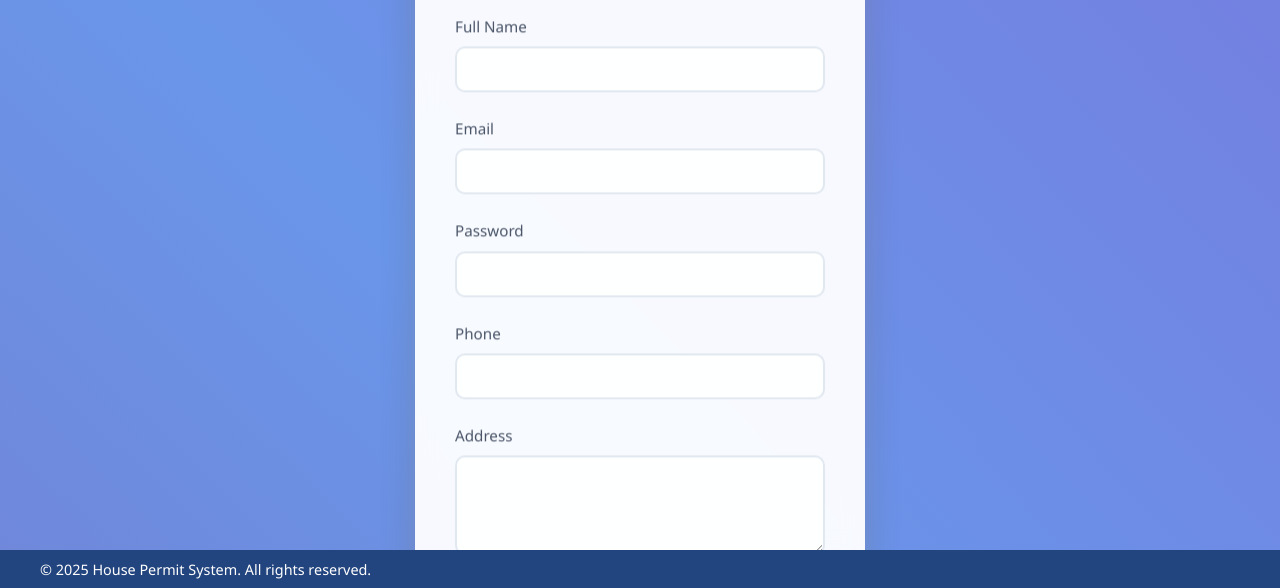
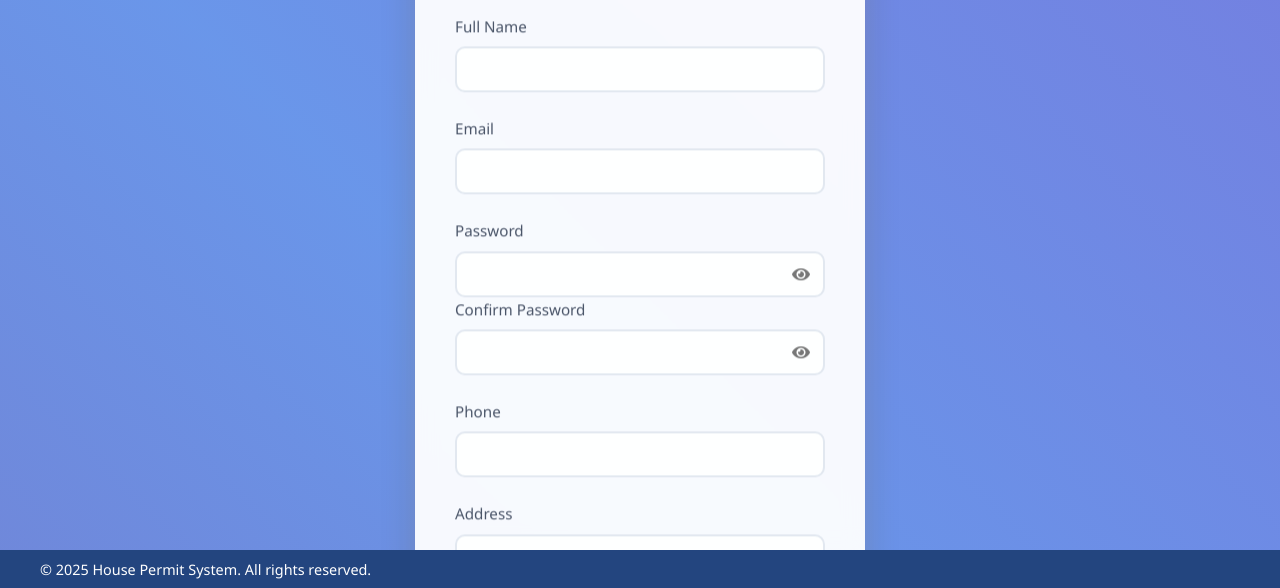
Before and after one commit to aryankushwaha444/House_Permit_Portal_MERN, a website: page public/register.html in a window 1280 px wide. Shown: the part 210-798 px from the top of the page. Drawn offline with Linux system fonts and the light colour scheme.

Commit message:
in password field: eye icon add

```diff
--- a/public/register.html
+++ b/public/register.html
@@ -3,7 +3,12 @@
   <head>
     <meta charset="UTF-8" />
     <meta name="viewport" content="width=device-width, initial-scale=1.0" />
-    <link rel="icon" type="image/png" href="/assets/images/logo.png" class="logo" />
+    <link
+      rel="icon"
+      type="image/png"
+      href="/assets/images/logo.png"
+      class="logo"
+    />
     <title>Register - House Permit System</title>
     <link rel="stylesheet" href="styles.css" />
     <link
@@ -46,6 +51,7 @@
           </div>
           <div class="form-group">
             <label for="password">Password</label>
+            <div class="password-wrapper">
               <input
                 type="password"
                 id="password"
@@ -53,6 +59,26 @@
                 required
                 minlength="6"
               />
+              <i class="fas fa-eye password-toggle" id="passwordToggle"></i>
+            </div>
+
+            <!-- confirm password -->
+            <div class="form-group">
+              <label for="confirmPassword">Confirm Password</label>
+              <div class="password-wrapper">
+                <input
+                  type="password"
+                  id="confirmPassword"
+                  name="confirmPassword"
+                  required
+                  minlength="6"
+                />
+                <i
+                  class="fas fa-eye password-toggle"
+                  id="confirmPasswordToggle"
+                ></i>
+              </div>
+            </div>
           </div>
           <div class="form-group">
             <label for="phone">Phone</label>
@@ -109,6 +135,31 @@
           alert(error.message);
         }
       }
+      const passwordToggle = document.getElementById("passwordToggle");
+      const passwordInput = document.getElementById("password");
+
+      passwordToggle.addEventListener("click", () => {
+        const isPassword = passwordInput.type === "password";
+
+        passwordInput.type = isPassword ? "text" : "password";
+
+        passwordToggle.classList.toggle("fa-eye", !isPassword);
+        passwordToggle.classList.toggle("fa-eye-slash", isPassword);
+      });
+
+      const confirmPasswordToggle = document.getElementById(
+        "confirmPasswordToggle"
+      );
+      const confirmPasswordInput = document.getElementById("confirmPassword");
+
+      confirmPasswordToggle.addEventListener("click", () => {
+        const isPassword = confirmPasswordInput.type === "password";
+
+        confirmPasswordInput.type = isPassword ? "text" : "password";
+
+        confirmPasswordToggle.classList.toggle("fa-eye", !isPassword);
+        confirmPasswordToggle.classList.toggle("fa-eye-slash", isPassword);
+      });
     </script>
   </body>
 </html>
--- a/public/styles.css
+++ b/public/styles.css
@@ -31,6 +31,29 @@ header {
   background-size: 400% 400%;
   animation: gradientBG 15s ease infinite;
 }
+
+.password-wrapper {
+  position: relative;
+}
+
+.password-wrapper input {
+  width: 100%;
+  padding-right: 45px;
+}
+
+.password-toggle {
+  position: absolute;
+  right: 15px;
+  top: 50%;
+  transform: translateY(-50%);
+  cursor: pointer;
+  color: #777;
+}
+
+.password-toggle:hover {
+  color: #333;
+}
+
 
 @keyframes gradientBG {
   0% {
```
Also changed, not shown: public/login.html (+25 -2 lines). Lines whose indentation alone changed are shown as unchanged.
